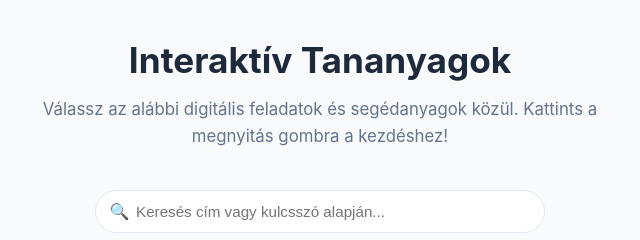
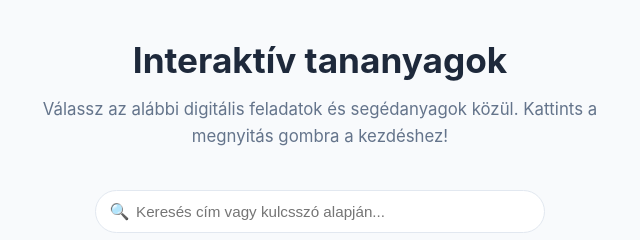
Before and after one commit to KonczMagda/Pedanap, a plain HTML site: page index.html in a window 1280 px wide. Shown: the top 240 px of the page, 320-960 px from the left. Drawn offline with Linux system fonts and the light colour scheme.

Commit message:
Update index.html

```diff
--- a/index.html
+++ b/index.html
@@ -240,7 +240,7 @@
 
 <div class="container">
     <header>
-        <h1>Interaktív Tananyagok</h1>
+        <h1>Interaktív tananyagok</h1>
         <p>Válassz az alábbi digitális feladatok és segédanyagok közül. Kattints a megnyitás gombra a kezdéshez!</p>
     </header>
 
```
